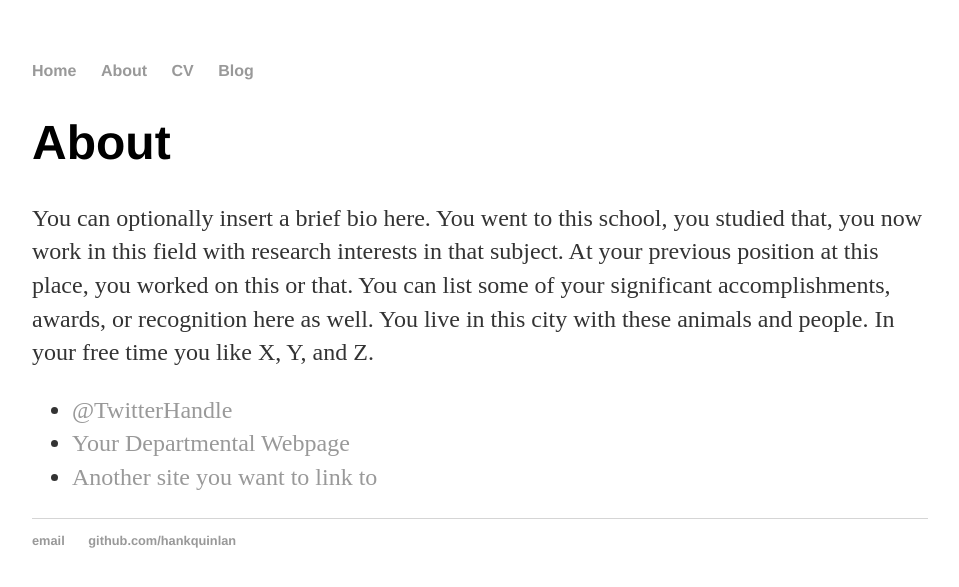
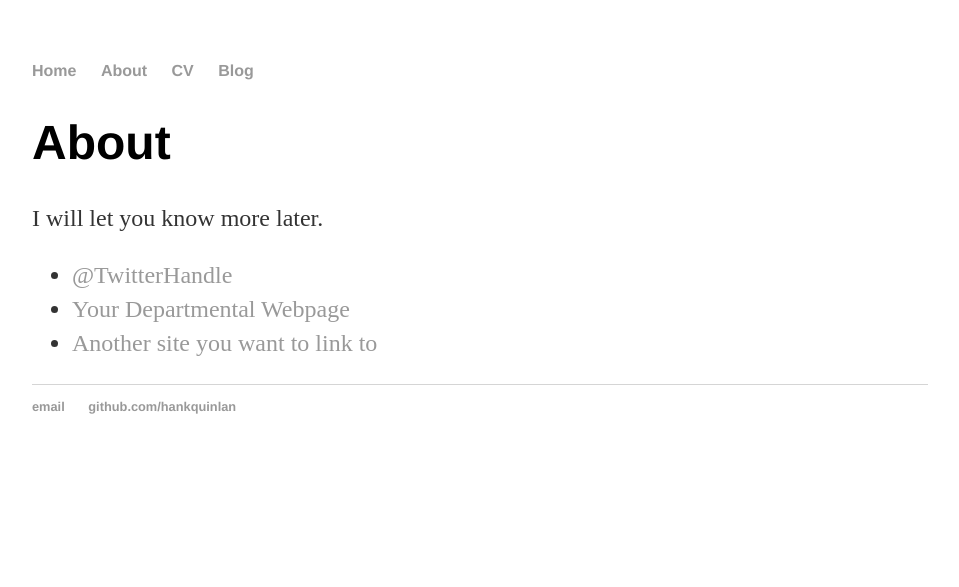
Before and after one commit to zqyq/zqyq.github.io, a Jekyll site: the page built from about/index.html, in a window 1280 px wide. Shown: the top 587 px of the page, without its empty margins (160-1119 px from the left). Built offline with Jekyll 4.4.1, drawn with Linux system fonts in a browser that asks for light colours.

Commit message:
Update index.html

```diff
--- a/about/index.html
+++ b/about/index.html
@@ -1,11 +1,11 @@
 ---
 layout: default
-title: About Hank Quinlan
+title: About Qi ZHANG
 ---
 
 		<div class="about">
 			<h1>About</h1>
-			<p>You can optionally insert a brief bio here. You went to this school, you studied that, you now work in this field with research interests in that subject. At your previous position at this place, you worked on this or that. You can list some of your significant accomplishments, awards, or recognition here as well. You live in this city with these animals and people. In your free time you like X, Y, and Z.</p>
+			<p>I will let you know more later.</p>
 
 			<ul class="contacts">
 				<li><a href="#">@TwitterHandle</a></li>
```
